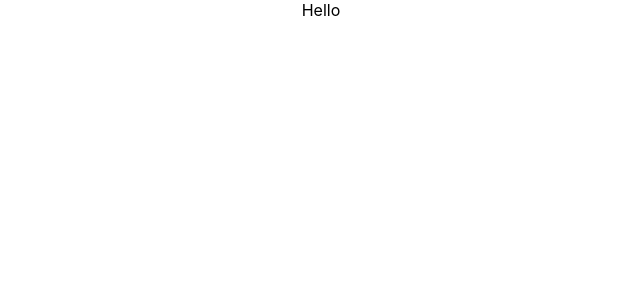
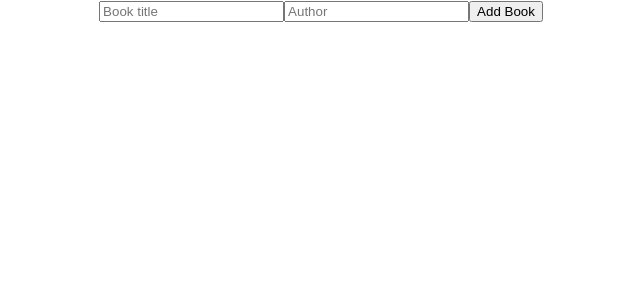
Before and after one commit to Surafels/Bookstore, a React (Create React App) app: page / in a window 1280 px wide. Shown: the top 300 px of the page, without its empty margins (319-959 px from the left). Built offline with nearby package versions, Linux system fonts and the light colour scheme.

Commit message:
Add form

```diff
--- a/src/App.js
+++ b/src/App.js
@@ -1,9 +1,10 @@
 import './App.css';
+import InputItem from './components/Form';
 
 function App() {
   return (
     <div className="App">
-      Hello
+      <InputItem />
     </div>
   );
 }
--- a/src/components/Form.js
+++ b/src/components/Form.js
@@ -0,0 +1,11 @@
+const InputItem = () => {
+    return (
+        <form>
+            <input type="text" placeholder="Book title" />
+            <input type="text" placeholder="Author" />
+            <button type="submit">Add Book</button>
+        </form>
+    );
+}
+
+export default InputItem;
```
